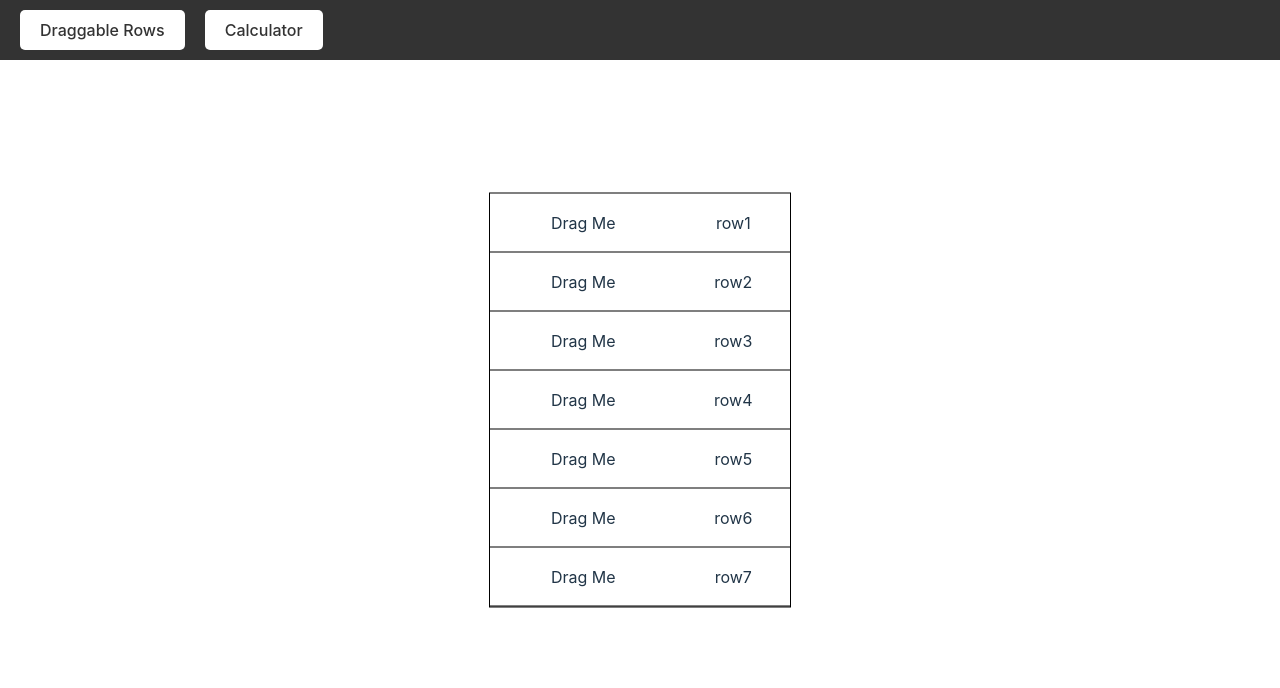
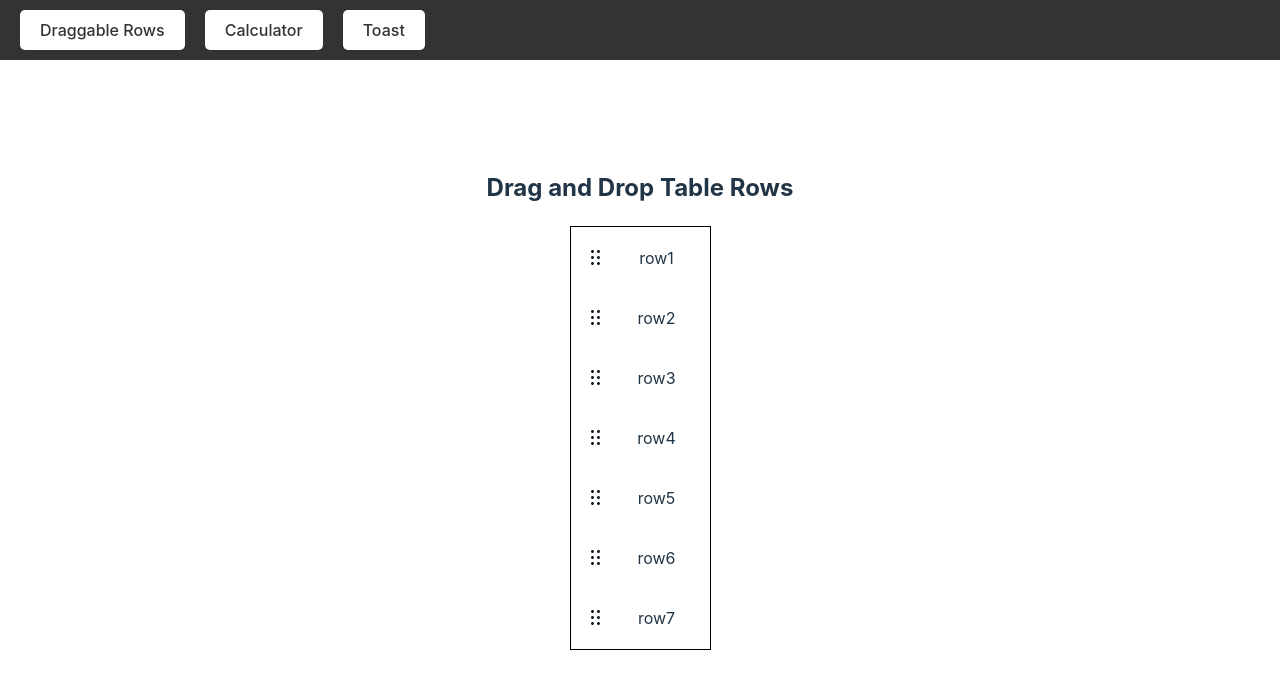
Before and after one commit to jjpete13/misc-comps, a React (Vite) app: page / in a window 1280 px wide. Shown: the top 688 px of the page. Built offline with nearby package versions, Linux system fonts and the light colour scheme.

Commit message:
adds toast component + some refactoring

```diff
--- a/package.json
+++ b/package.json
@@ -10,6 +10,8 @@
     "preview": "vite preview"
   },
   "dependencies": {
+    "@emotion/styled": "^11.13.5",
+    "@mui/material": "^6.1.8",
     "react": "^18.3.1",
     "react-dom": "^18.3.1"
   },
--- a/src/App.tsx
+++ b/src/App.tsx
@@ -1,42 +1,12 @@
-import { useState } from 'react';
 import './App.css'
-import DraggingTable from './dragAndDrop/DraggingTable'
-import CalculatorComponent from './tsCalc/Calculator';
-import NavBar from './navBar/NavBar';
-
-
-// TODO: move logic to a separate file to clean up this one
-// TODO: add toast component, draggable columns, any other components you already have
-function App() {
-  const [rows, setRows] = useState(["row1", "row2", "row3", "row4", "row5", "row6", "row7"]);
-  const components = { dragAndDrop: "dragAndDrop", tsCalc: "tsCalc" } as const;
-  const [showComponent, setShowComponent] = useState<"dragAndDrop" | "tsCalc">(components.dragAndDrop);
-
-
-  const updateRows = (newRows: any[]) => {
-    setRows(newRows)
-  }
-const availableComponents = {
-    dragAndDrop: <DraggingTable rows={rows} updateRows={updateRows}/>,
-    tsCalc: <CalculatorComponent />
-  }
-  const VisibleComponent = ({component}: {component: keyof typeof availableComponents}) => {
-    return (
-      <>
-        {availableComponents[component]}
-      </>
-    )
-  }
+import Components from './Components';
 
 
 
-
-  return (
-    <>
-    <NavBar updateComponent={setShowComponent} />
-    <VisibleComponent component={showComponent} />
-    </>
-  )
+function App() {
+return (
+  <Components />
+)
 }
 
 export default App
--- /dev/null
+++ b/src/Components.tsx
@@ -0,0 +1,42 @@
+import { useState } from 'react';
+import DraggingTable from './dragAndDrop/DraggingTable'
+import CalculatorComponent from './tsCalc/Calculator';
+import NavBar from './navBar/NavBar';
+import DisplayToast from './toast/DisplayToast';
+import ToastList from './toast/ToastList';
+
+// TODO: add draggable columns, any other components you already have
+// put dragging columns in another table and display it on the same tab as the draggable rows
+export default function Components() {
+  const [rows, setRows] = useState(["row1", "row2", "row3", "row4", "row5", "row6", "row7"]);
+  const components = { dragAndDrop: "dragAndDrop", tsCalc: "tsCalc", toast: "toast" } as const;
+  const [showComponent, setShowComponent] = useState<"dragAndDrop" | "tsCalc" | "toast">(components.dragAndDrop);
+
+
+  const updateRows = (newRows: any[]) => {
+    setRows(newRows)
+  }
+const availableComponents = {
+    dragAndDrop: <DraggingTable rows={rows} updateRows={updateRows}/>,
+    tsCalc: <CalculatorComponent />,
+    toast: <DisplayToast />,
+  }
+  const VisibleComponent = ({component}: {component: keyof typeof availableComponents}) => {
+    return (
+      <>
+        {availableComponents[component]}
+      </>
+    )
+  }
+
+
+
+
+  return (
+    <>
+    <ToastList />
+    <NavBar updateComponent={setShowComponent} />
+    <VisibleComponent component={showComponent} />
+    </>
+  )
+}
--- a/src/dragAndDrop/DraggableTableRow.tsx
+++ b/src/dragAndDrop/DraggableTableRow.tsx
@@ -1,7 +1,6 @@
 "use client";
 import { useEffect } from "react";
 import useDragAndDrop from "./useDragAndDrop";
-
 interface DraggableTableRowProps {
   cloneId: string;
   containerId: string;
@@ -12,7 +11,6 @@ interface DraggableTableRowProps {
   dynamicSizes?: boolean;
   updateRows?: (newRows: string[]) => void;
 }
-
 
 export default function DraggableTableRow(props: DraggableTableRowProps) {
   const {
@@ -83,14 +81,10 @@ updateRows && updateRows(data && updateData(data) || []);
 
   };
 
-  const style = {
-    PointerEvents: "none",
-    borderBottom: "1px solid black",
-  };
 
   return (
     <tr
-      style={{...style}}
+      style={{ cursor: "pointer"  }}
       key={`${partialId}_${index}`}
       id={`${partialId}_${index}`}
       draggable="false"
@@ -125,11 +119,13 @@ updateRows && updateRows(data && updateData(data) || []);
       onDragEnd={handleDragEnd}
     >
       <td
-      style={{cursor: "pointer"}}
+      style={{cursor: "pointer", width: "fit-content", textAlign: "left", paddingLeft: "10px"}}
         onMouseEnter={() => enableDrag(`${partialId}_${index}`)}
         onMouseLeave={() => disableDrag()}
       >
-        <p>Drag Me</p>
+        <svg width="20" height="20"   fill="none" xmlns="http://www.w3.org/2000/svg">
+<path fillRule="evenodd" clipRule="evenodd" d="M9.5 8C10.3284 8 11 7.32843 11 6.5C11 5.67157 10.3284 5 9.5 5C8.67157 5 8 5.67157 8 6.5C8 7.32843 8.67157 8 9.5 8ZM9.5 14C10.3284 14 11 13.3284 11 12.5C11 11.6716 10.3284 11 9.5 11C8.67157 11 8 11.6716 8 12.5C8 13.3284 8.67157 14 9.5 14ZM11 18.5C11 19.3284 10.3284 20 9.5 20C8.67157 20 8 19.3284 8 18.5C8 17.6716 8.67157 17 9.5 17C10.3284 17 11 17.6716 11 18.5ZM15.5 8C16.3284 8 17 7.32843 17 6.5C17 5.67157 16.3284 5 15.5 5C14.6716 5 14 5.67157 14 6.5C14 7.32843 14.6716 8 15.5 8ZM17 12.5C17 13.3284 16.3284 14 15.5 14C14.6716 14 14 13.3284 14 12.5C14 11.6716 14.6716 11 15.5 11C16.3284 11 17 11.6716 17 12.5ZM15.5 20C16.3284 20 17 19.3284 17 18.5C17 17.6716 16.3284 17 15.5 17C14.6716 17 14 17.6716 14 18.5C14 19.3284 14.6716 20 15.5 20Z" fill="#121923"/>
+</svg>
       </td>
         {children}
     </tr>
--- a/src/dragAndDrop/DraggingTable.tsx
+++ b/src/dragAndDrop/DraggingTable.tsx
@@ -7,26 +7,24 @@ interface DraggingTableProps {
   updateRows: (newRows: any[]) => void
 }
 export default function DraggingTable({rows, updateRows}: DraggingTableProps) {
-  // const rows = ["row1", "row2", "row3", "row4", "row5", "row6", "row7"];
   const partialId = "partialId";
   const containerId = "containerId";
   const cloneId = "cloneId";
 
-  const style = {
-    position: "absolute" as const,
-    top: "50%",
-    left: "50%",
-    transform: "translate(-50%, -50%)",
-    minWidth: "300px",
+  const tableStyle = {
+    minWidth: "100px",
+    width: "fit-content",
     border: "1px solid black",
   };
 
-// TODO: table cell spacing collapses when dragging
+
   return (
-    <div style={style}>
-      <table id={containerId} style={{width: "100%", borderCollapse: "collapse"}}>
+    <>
+    <h2>Drag and Drop Table Rows</h2>
+    <div style={{ display: "flex", justifyContent: "center" }}>
+      <table style={tableStyle as React.CSSProperties}>
         <DragContextProvider>
-          <tbody>
+          <tbody id={containerId} style={{ width: "100%" }}>
             {rows.map((row, index) => {
               return (
                 <DraggableTableRow
@@ -38,7 +36,7 @@ export default function DraggingTable({rows, updateRows}: DraggingTableProps) {
                   partialId={partialId}
                   updateRows={updateRows}
                 >
-                  <td>
+                  <td style={{ minWidth: "100px", textAlign: "center" }}>
                     <p>{row}</p>
                   </td>
                 </DraggableTableRow>
@@ -48,5 +46,7 @@ export default function DraggingTable({rows, updateRows}: DraggingTableProps) {
         </DragContextProvider>
       </table>
     </div>
+    </>
+
   );
 }
--- a/src/dragAndDrop/useDragAndDrop.ts
+++ b/src/dragAndDrop/useDragAndDrop.ts
@@ -93,6 +93,7 @@ function useDragAndDrop() {
       left: `${rect.left}px`,
     };
 
+
     Object.assign((clone as HTMLElement).style, cloneStyle);
     (clone as HTMLElement).id = cloneId;
     document.body.appendChild(clone);
@@ -100,7 +101,7 @@ function useDragAndDrop() {
     (transparentClone as HTMLElement).style.opacity = "0";
     event.dataTransfer.setDragImage((clone as HTMLElement), 0, 0);
     event.dataTransfer.setDragImage(transparentClone, 0, 0);
-    (startY as React.MutableRefObject<number>).current = rect.top;
+    (startY as React.MutableRefObject<number>).current = rect.top + rect.height / 2;
     (tempY as React.MutableRefObject<number>).current = rect.top;
     (startX as React.MutableRefObject<number>).current = rect.left + rect.width / 2;
     (tempX as React.MutableRefObject<number>).current = rect.left + rect.width / 2;
@@ -242,11 +243,12 @@ function useDragAndDrop() {
   }: verticalDragProps) => {
     const shiftY = event.clientY - (startY as React.MutableRefObject<number>).current;
     const currentY = event.clientY;
+    const height = clone.offsetHeight /2
 
 
     if (
       container.top < currentY &&
-      currentY < container.top + container.height
+      currentY < container.bottom - height
     ) {
       clone.style.transform = `translateY(${shiftY}px)`;
     }
--- a/src/navBar/NavBar.tsx
+++ b/src/navBar/NavBar.tsx
@@ -2,14 +2,14 @@ import { SetStateAction } from "react"
 import "./navBar.css"
 
 interface NavBarProps {
-  updateComponent: (component: SetStateAction<"dragAndDrop" | "tsCalc">) => void;
+  updateComponent: (component: SetStateAction<"dragAndDrop" | "tsCalc" | "toast">) => void;
 }
 
 export default function NavBar( {updateComponent}: NavBarProps) {
 
   type NavButtonProps = {
     text: string;
-    component: "dragAndDrop" | "tsCalc";
+    component: "dragAndDrop" | "tsCalc" | "toast";
   };
   const NavButton = ({ text, component }: NavButtonProps) => {
     return (
@@ -22,6 +22,7 @@ export default function NavBar( {updateComponent}: NavBarProps) {
     <nav className="navBar">
       <NavButton text="Draggable Rows" component="dragAndDrop" />
       <NavButton text="Calculator" component="tsCalc" />
+      <NavButton text="Toast" component="toast" />
     </nav>
   );
 }
--- a/src/navBar/navBar.css
+++ b/src/navBar/navBar.css
@@ -8,7 +8,7 @@
   right: 0;
   background-color: #333;
   color: #fff;
-  z-index: 9999;
+  z-index: 5000;
 }
 
 .navBar button {
--- /dev/null
+++ b/src/toast/DisplayToast.tsx
@@ -0,0 +1,51 @@
+import { AlertColor } from "@mui/material"
+import { toast } from "./toastObserver";
+
+
+export default function DisplayToast() {
+
+  const buttonColors = {
+    success: 'rgb(46, 125, 50)',
+    error: 'rgb(211, 47, 47)',
+    info: 'rgb(2, 136, 209)',
+    warning: 'rgb(237, 108, 2)',
+  }
+
+  const buttonStyle = ({ backgroundColor }: { backgroundColor: string }) => {
+    return {
+    backgroundColor: backgroundColor,
+    color: 'white',
+    padding: '10px 20px',
+    cursor: 'pointer',
+    margin: '5px',
+    width: '300px',
+    boxShadow: '0 2px 4px rgba(0, 0, 0, 0.2)'
+    }
+
+  };
+
+  const handleClick = (severity: AlertColor) => {
+    toast[severity](`This is a ${severity} toast`);
+  }
+  return (
+    <>
+    <h3>Scrollable Toast List</h3>
+    <ul>
+      <li style={{ listStyleType: 'none' }}>
+        <button style={buttonStyle({ backgroundColor: buttonColors.success })} onClick={() => handleClick('success')}>Display Toast Success</button>
+      </li>
+      <li style={{ listStyleType: 'none' }}>
+        <button style={buttonStyle({ backgroundColor: buttonColors.error })} onClick={() => handleClick('error')}>Display Toast Error</button>
+      </li>
+      <li style={{ listStyleType: 'none' }}>
+        <button style={buttonStyle({ backgroundColor: buttonColors.info })} onClick={() => handleClick('info')}>Display Toast Info</button>
+      </li>
+      <li style={{ listStyleType: 'none' }}>
+        <button style={buttonStyle({ backgroundColor: buttonColors.warning })} onClick={() => handleClick('warning')}>Display Toast Warning</button>
+      </li>
+    </ul>
+    </>
+
+
+  )
+}
--- /dev/null
+++ b/src/toast/ToastList.tsx
@@ -0,0 +1,57 @@
+import { Box, Slide, Alert, AlertColor } from "@mui/material";
+import React from "react";
+import { ToastState } from "./toastObserver";
+
+const styles = {
+  position: "fixed",
+  zIndex: 9999,
+  top: 10,
+  right: 0,
+  margin: "20px",
+  height: "160px",
+  width: "fit-content",
+  overflowX: "hidden",
+  overflowY: "auto",
+  scrollbarWidth: "none",
+};
+
+const Toast = ({ message, severity, onClose }: { message: string, severity: AlertColor, onClose: () => void }) => {
+  return (
+    <Slide in={true} direction="left">
+      <Box>
+        <Alert severity={severity} variant="filled" onClose={onClose} sx={{ margin: "5px" }}>
+          <>{message}</>
+        </Alert>
+      </Box>
+    </Slide>
+  );
+};
+
+const ToastList = () => {
+  const [toastList, setToastList] = React.useState<any[]>([]);
+  const removeToast = (id: any) => {
+    setToastList(toastList.filter((toast: any) => toast.id !== id));
+  };
+  React.useEffect(() => {
+    return ToastState?.subscribe(() => {
+      setToastList(ToastState.toasts);
+    });
+  }, []);
+
+  return (
+    toastList.length > 0 && (
+      <div style={styles as React.CSSProperties}>
+        {toastList.map((toast) => (
+          <Toast
+            key={toast.id}
+            message={toast.message}
+            severity={toast.severity}
+            onClose={() => removeToast(toast.id)}
+          />
+        ))}
+      </div>
+    )
+  );
+};
+
+export default ToastList;
--- /dev/null
+++ b/src/toast/toastObserver.ts
@@ -0,0 +1,77 @@
+let toastCounter = 0;
+
+class Observer {
+  subscribers: any[];
+  toasts: any[];
+
+  constructor() {
+    this.subscribers = [];
+    this.toasts = [];
+  }
+
+  subscribe = (subscriber: any) => {
+    this.subscribers.push(subscriber);
+
+    return () => {
+      const index = this.subscribers.indexOf(subscriber);
+      this.subscribers.splice(index, 1);
+    };
+  };
+
+  publish = () => {
+    this.subscribers.forEach((subscriber) => {
+      subscriber();
+    });
+  };
+
+  addToast = (toast: any) => {
+    this.toasts = [toast, ...this.toasts];
+    this.publish();
+
+    setTimeout(() => {
+      this.removeToast(toast.id);
+      this.publish();
+    }, 5000);
+  };
+
+  removeToast = (id: any) => {
+    this.toasts = this.toasts.filter((toast) => toast.id !== id);
+  };
+
+  create = (toast: any) => {
+    const { message, severity } = toast;
+    const id = toastCounter++;
+    this.addToast({ message, severity, id });
+  };
+
+  success = (message: any) => {
+    this.create({ message, severity: "success" });
+  };
+
+  error = (message: any) => {
+    this.create({ message, severity: "error" });
+  };
+
+  info = (message: any) => {
+    this.create({ message, severity: "info" });
+  };
+
+  warning = (message: any) => {
+    this.create({ message, severity: "warning" });
+  };
+}
+
+export const ToastState = new Observer();
+
+const showToast = (message: any, severity: string) => {
+  const id = toastCounter++;
+
+  ToastState.addToast({ message: message, severity: severity, id });
+};
+
+export const toast = Object.assign(showToast, {
+  success: ToastState.success,
+  error: ToastState.error,
+  info: ToastState.info,
+  warning: ToastState.warning,
+});
--- a/src/tsCalc/Calculator.tsx
+++ b/src/tsCalc/Calculator.tsx
@@ -23,6 +23,7 @@ export class Calculator {
   }
 }
 
+// TODO: calculator can't handle decimals -- probably going to scrap the calculator when I have something better to replace it with
 export default function CalculatorComponent() {
 const [screenValue, setScreenValue] = useState('0');
 const num1: MutableRefObject<number> = useRef(10);
@@ -49,8 +50,11 @@ const calcStyle = {
 const handleClick = (value: string) => {
   const checkNumber = value.match(/^[0-9]$/);
   const checkCalcType =  value === 'add' || value === 'subtract' || value === 'multiply' || value === 'divide';
-  if (checkNumber) {
-    setScreenValue(screenValue === '0' ? value : screenValue + value);
+  if (screenValue === '0') {
+    if(!checkNumber) return;
+    setScreenValue(value);
+  } else {
+    setScreenValue(screenValue + value);
   }
   if (checkCalcType) {
     if (screenValue === '0') return
@@ -61,7 +65,6 @@ const handleClick = (value: string) => {
   if (value === '=') {
     let afterCalc = screenValue.split(translateCalcType[calcType.current as keyof typeof translateCalcType]);
     num2.current = parseInt(afterCalc[1]);
-    console.log(afterCalc)
     setScreenValue(calculator.calculate(num1.current, num2.current, calcType.current));
   }
   // setScreenValue(screenValue === '0' ? value : screenValue + value);
```
Also changed, not shown: 1 other file (tests, documents, lock files or other folders).
